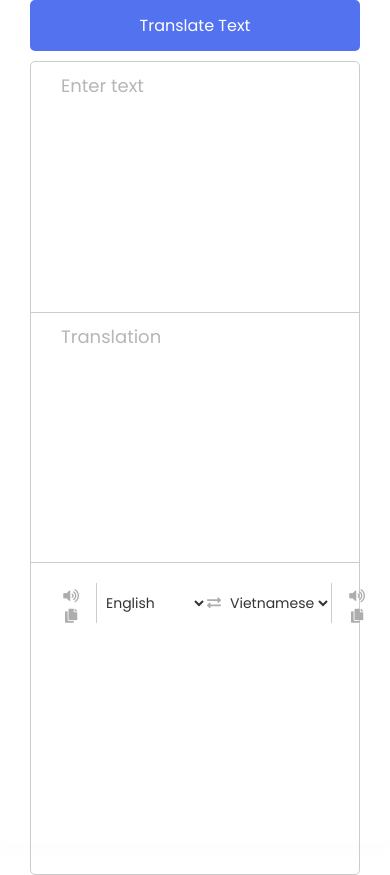
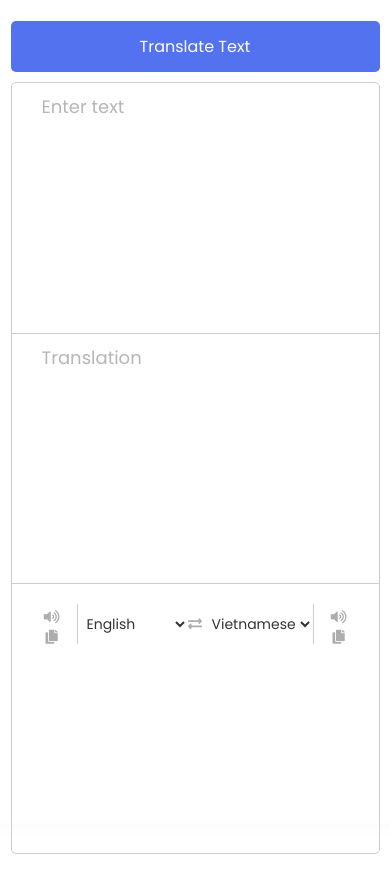
Before and after one commit to Dung-Coders/translator-app, a plain HTML site: page index.html in a window 390 px wide. Shown: the top 875 px of the page. After the commit the page ends 854 px from the top, so only its background shows below. Drawn offline with Linux system fonts and the light colour scheme.

Commit message:
Update style.css

```diff
--- a/style.css
+++ b/style.css
@@ -142,8 +142,8 @@ body{
   .container{
     margin: 0px 10px;
     padding-top: 0px;
-    height: 100vh;
-    width: 100vw;
+    height: 95vh;
+    width: 110vw;
   }
   .wrapper{
     height: 100%;
```
